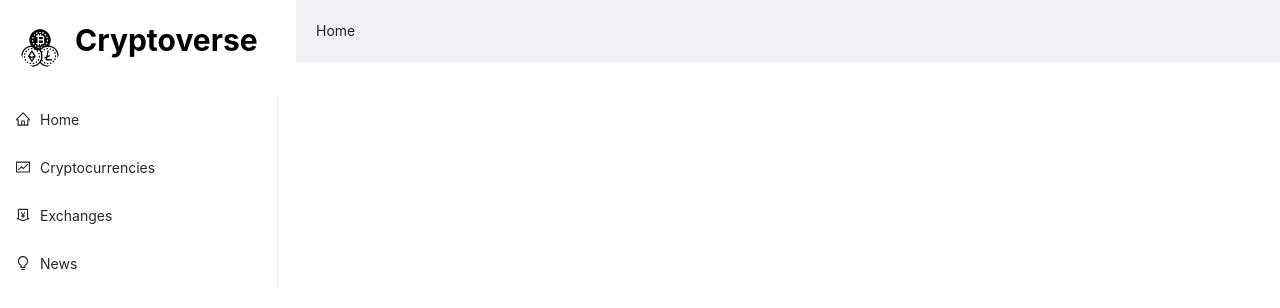
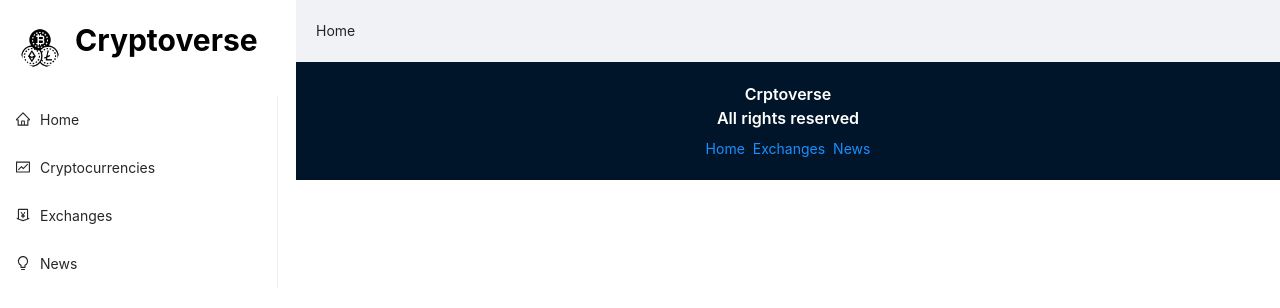
Before and after one commit to Nnvemeka/cryptoverse, a React (Create React App) app: page / in a window 1280 px wide. Shown: the top 308 px of the page. Built offline with nearby package versions, Linux system fonts and the light colour scheme.

Commit message:
Setup footer

```diff
--- a/src/App.js
+++ b/src/App.js
@@ -1,5 +1,5 @@
 import React from 'react'
-import {  Routes, Route, Link } from 'react-router-dom'
+import { Routes, Route, Link } from 'react-router-dom'
 import { Layout, Typography, Space } from 'antd'
 
 import { Navbar, Home, Exchanges, Cryptocurrencies, CryptoDetails, News } from './components'
@@ -15,14 +15,25 @@
         <Layout>
           <div className='routes'>
             <Routes>
-              <Route path='/' element={<Home />}/>
-              <Route path='/exchanges' element={<Exchanges />}/>
-              <Route path='/Cryptocurrencies' element={<Cryptocurrencies />}/>
-              <Route path='/crypto/:coinId' element={<CryptoDetails />}/>
-              <Route path='/news' element={<News />}/>
+              <Route path='/' element={<Home />} />
+              <Route path='/exchanges' element={<Exchanges />} />
+              <Route path='/Cryptocurrencies' element={<Cryptocurrencies />} />
+              <Route path='/crypto/:coinId' element={<CryptoDetails />} />
+              <Route path='/news' element={<News />} />
             </Routes>
           </div>
         </Layout>
+        <div className='footer'>
+          <Typography.Title level={5} style={{ color: 'white', textAlign: 'center' }}>
+            Crptoverse <br />
+            All rights reserved
+          </Typography.Title>
+          <Space>
+            <Link to="/">Home</Link>
+            <Link to="/exchanges">Exchanges</Link>
+            <Link to="/news">News</Link>
+          </Space>
+        </div>
       </div>
     </div>
   )
```
